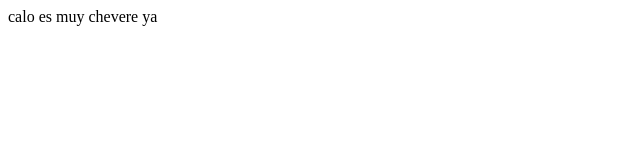
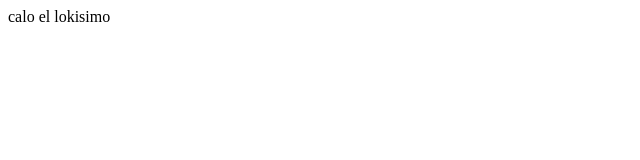
Before and after one commit to ROLDANCALO23/demorepo, a plain HTML site: page src/index.html in a window 1280 px wide. Shown: the full height of the page, 0-640 px from the left. Drawn offline with Linux system fonts and the light colour scheme.

Commit message:
nuevo cambio

```diff
--- a/src/index.html
+++ b/src/index.html
@@ -5,6 +5,6 @@
     <title>Document</title>
 </head>
 <body>
-    <div>calo es muy chevere ya </div>
+    <div>calo el lokisimo</div>
 </body>
 </html>
```
